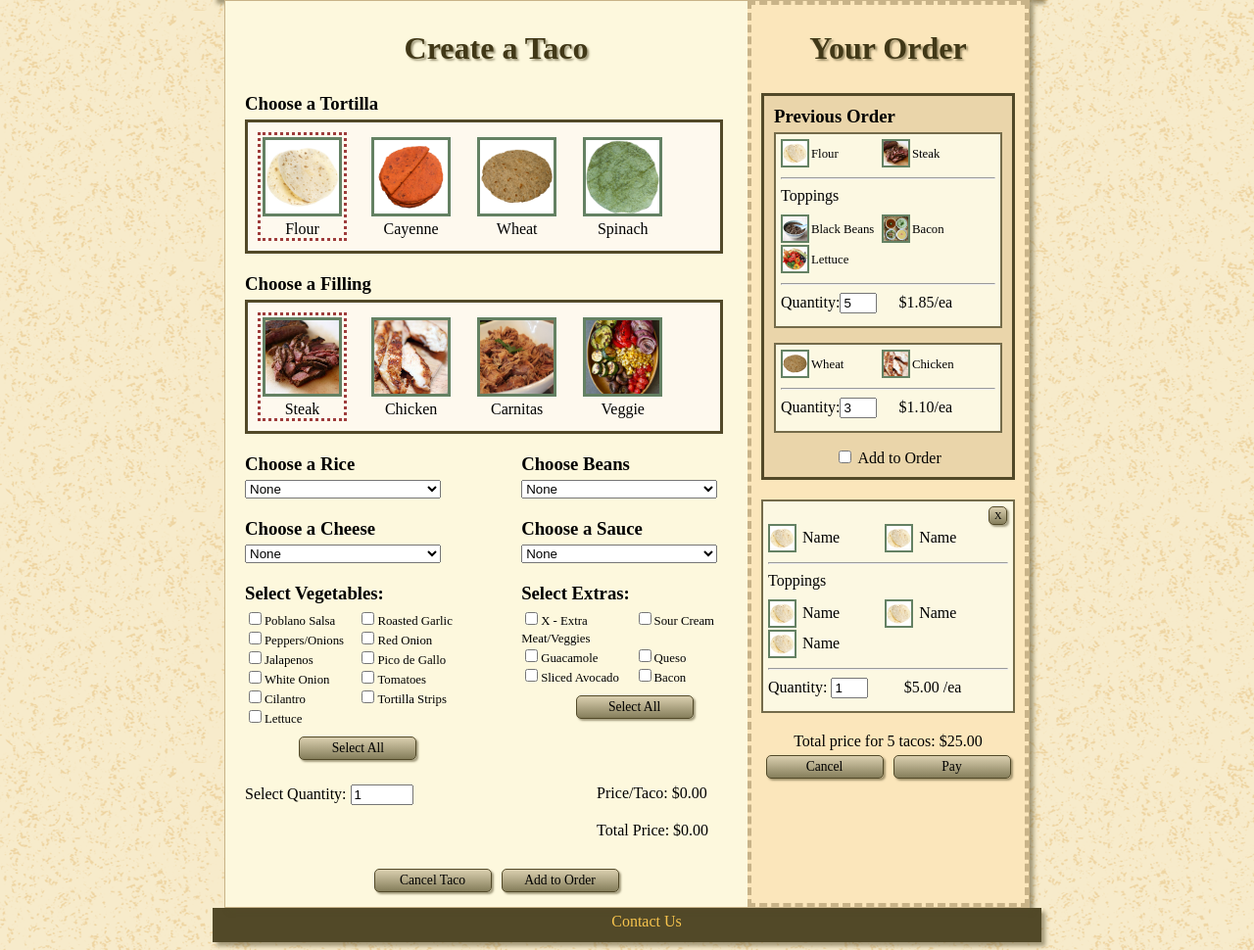
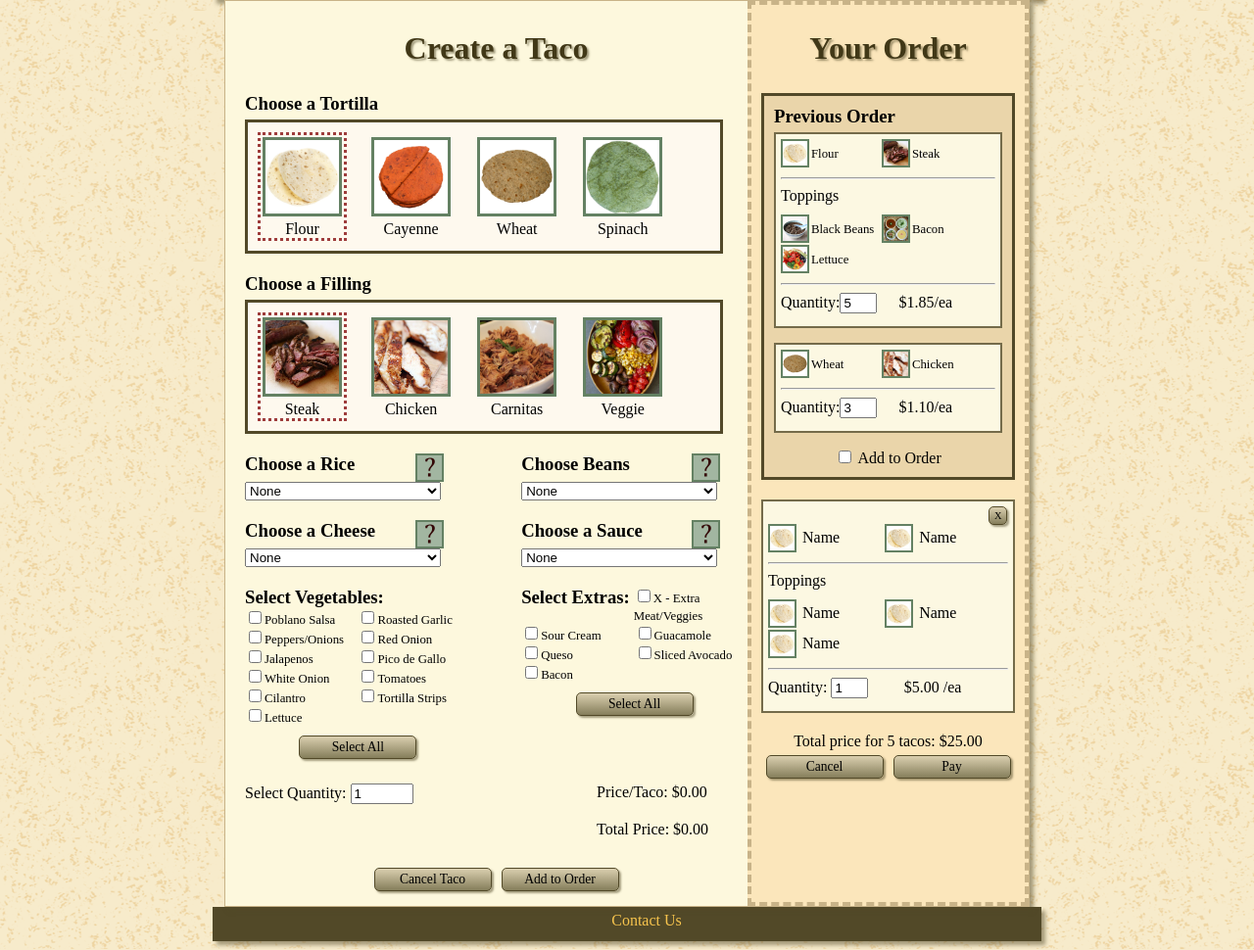
Before and after one commit to MustangTutors/TacoTruck, a PHP site: page / in a window 1280 px wide. Shown: the part 135-1105 px from the top of the page at 98% size. Run offline with PHP 8.4, Linux system fonts and the light colour scheme; some libraries are stand-ins or nearby versions; some web fonts are replaced.

Commit message:
Added pictures for toppings

```diff
--- a/css/style.css
+++ b/css/style.css
@@ -293,10 +293,12 @@ article h3 {
 
 section#createTaco article.floating:nth-child(odd) {
     float: right;
+    clear: right;
     width: 45%;
 }
 
 section#createTaco article.floating:nth-child(even) {
+    clear: left;
     float: left;
     width: 45%;
 }
@@ -415,3 +417,16 @@ div.indivTacoPrice {
     font-size: 0.8em;
     word-wrap: break-word;
 }
+
+section#createTaco img.toppingPic {
+    width: 25px;
+    height: 25px;
+    vertical-align: middle;
+    border-width: 2px;
+    float: right;
+    margin-right: 12%;
+}
+
+section#createTaco article.floating h3 {
+    display: inline;
+}
--- a/index.html
+++ b/index.html
@@ -35,6 +35,7 @@
 
             <article class="floating" id="riceSelection">
                 <h3>Choose a Rice</h3>
+                <img src="img/none.png" class="toppingPic">
                 <select class="dropdown">
                     <option value="none">None</option>
                 </select>
@@ -42,6 +43,7 @@
 
             <article class="floating" id="beanSelection">
                 <h3>Choose Beans</h3>
+                <img src="img/none.png" class="toppingPic">
                 <select class="dropdown">
                     <option value="none">None</option>
                 </select>
@@ -49,6 +51,7 @@
 
             <article class="floating" id="cheeseSelection">
                 <h3>Choose a Cheese</h3>
+                <img src="img/none.png" class="toppingPic">
                 <select class="dropdown">
                     <option value="none">None</option>
                 </select>
@@ -56,6 +59,7 @@
 
             <article class="floating" id="sauceSelection">
                 <h3>Choose a Sauce</h3>
+                <img src="img/none.png" class="toppingPic">
                 <select class="dropdown">
                     <option value="none">None</option>
                 </select>
--- a/js/order.js
+++ b/js/order.js
@@ -16,6 +16,34 @@ $(document).ready(function(){
 		// Add the class to the new selection
 		$(this).addClass("selected");
 	});
+
+    // Picture for rice
+    $(document).on('change', "#riceSelection .dropdown", function(event){
+        var id = $(this).val();
+        var url = "img/rice/" + id + ".png";
+        $("#riceSelection img").attr('src', url);
+    });
+
+    // Picture for beans
+    $(document).on('change', "#beanSelection .dropdown", function(event){
+        var id = $(this).val();
+        var url = "img/beans/" + id + ".png";
+        $("#beanSelection img").attr('src', url);
+    });
+
+    // Picture for cheese
+    $(document).on('change', "#cheeseSelection .dropdown", function(event){
+        var id = $(this).val();
+        var url = "img/cheese/" + id + ".png";
+        $("#cheeseSelection img").attr('src', url);
+    });
+
+    // Picture for sauce
+    $(document).on('change', "#sauceSelection .dropdown", function(event){
+        var id = $(this).val();
+        var url = "img/sauce/" + id + ".png";
+        $("#sauceSelection img").attr('src', url);
+    });
 
 	// Select/deselect all vegetables
 	$(document).on('click', "#selectAllVegetables", function(event){
@@ -57,6 +85,12 @@ $(document).ready(function(){
 
 		// Make dropdowns be 'none'
 		$("#createTaco .dropdown").val('none');
+
+        // Change pictures back to question mark
+        $("#riceSelection img").attr('src', 'img/none.png');
+        $("#beanSelection img").attr('src', 'img/none.png');
+        $("#cheeseSelection img").attr('src', 'img/none.png');
+        $("#sauceSelection img").attr('src', 'img/none.png');
 
 		// Deselect all vegetables
 		$("#vegetableSelection input[type='checkbox']").prop('checked', false);
@@ -223,47 +257,6 @@ $(document).ready(function(){
         }
     });
 
-// <div class="taco">
-//     <div class="tacoItem tortilla">
-//         <img src="img/tortilla/5.png">
-//         <span>Name</span>
-//     </div>
-//     <div class="tacoItem filling">
-//         <img src="img/tortilla/5.png">
-//         <span>Name</span>
-//     </div>
-
-//     <hr>
-
-//     <span class="tacoLabel">Toppings</span>
-//     <br/>
-
-//     <div class="tacoItem">
-//         <img src="img/tortilla/5.png">
-//         <span>Name</span>
-//     </div>
-//     <div class="tacoItem">
-//         <img src="img/tortilla/5.png">
-//         <span>Name</span>
-//     </div>
-//     <div class="tacoItem">
-//         <img src="img/tortilla/5.png">
-//         <span>Name</span>
-//     </div>
-
-//     <hr>
-
-//     <div class="tacoQuantity">
-//         <span class="tacoLabel">Quantity:</span>
-//         <input type="number" value="1" min="1" max="100" name="quantity">
-//     </div>
-
-//     <div class="indivTacoPrice">
-//         <span class="tacoPrice">$5.00</span>
-//         <span class="tacoLabel">/ea</span>
-//     </div>
-// </div>
-
     // Parse JSON for Previous Order
     $.ajax({
         url: "js/getPreviousOrder.json",
```
